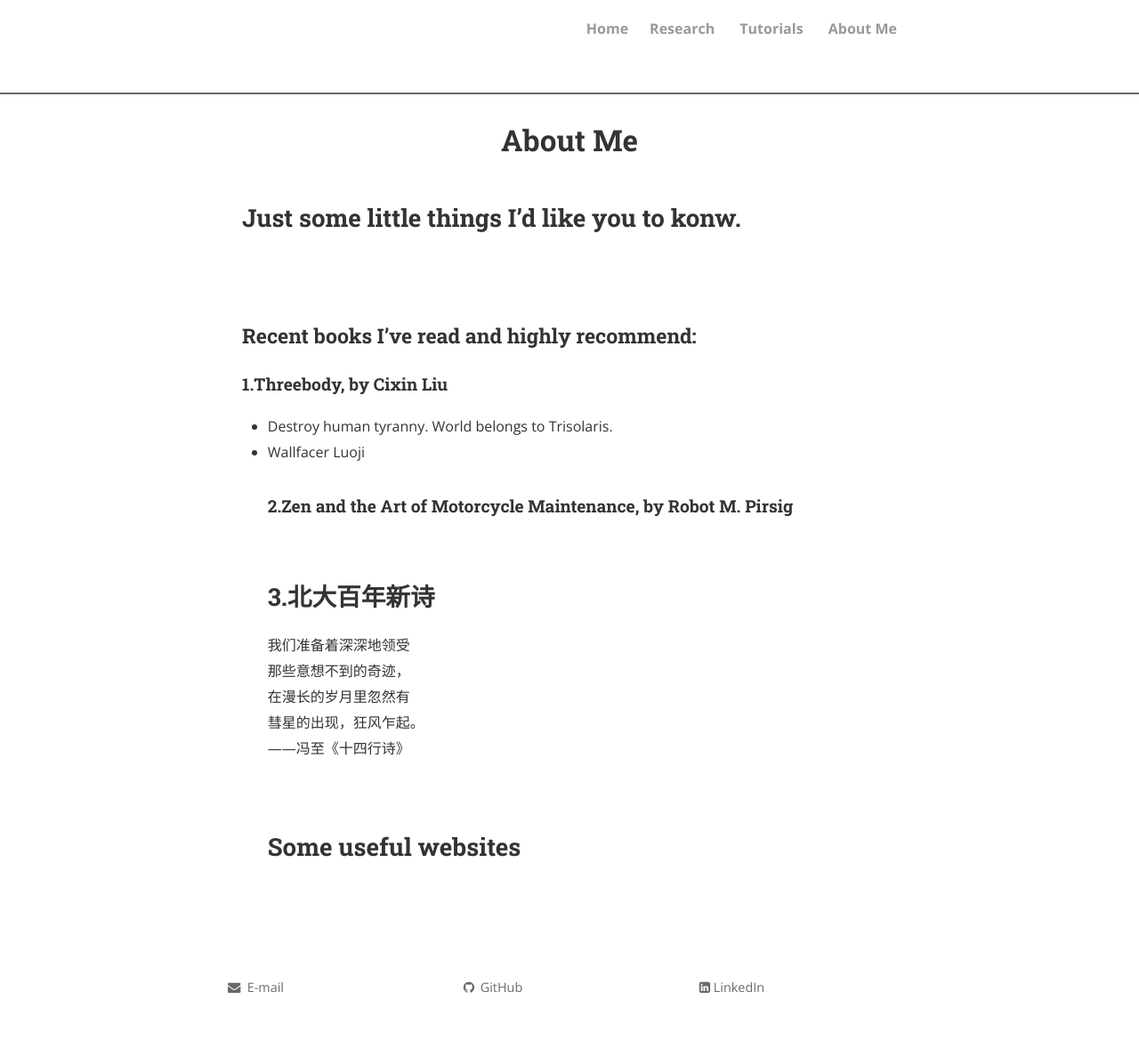
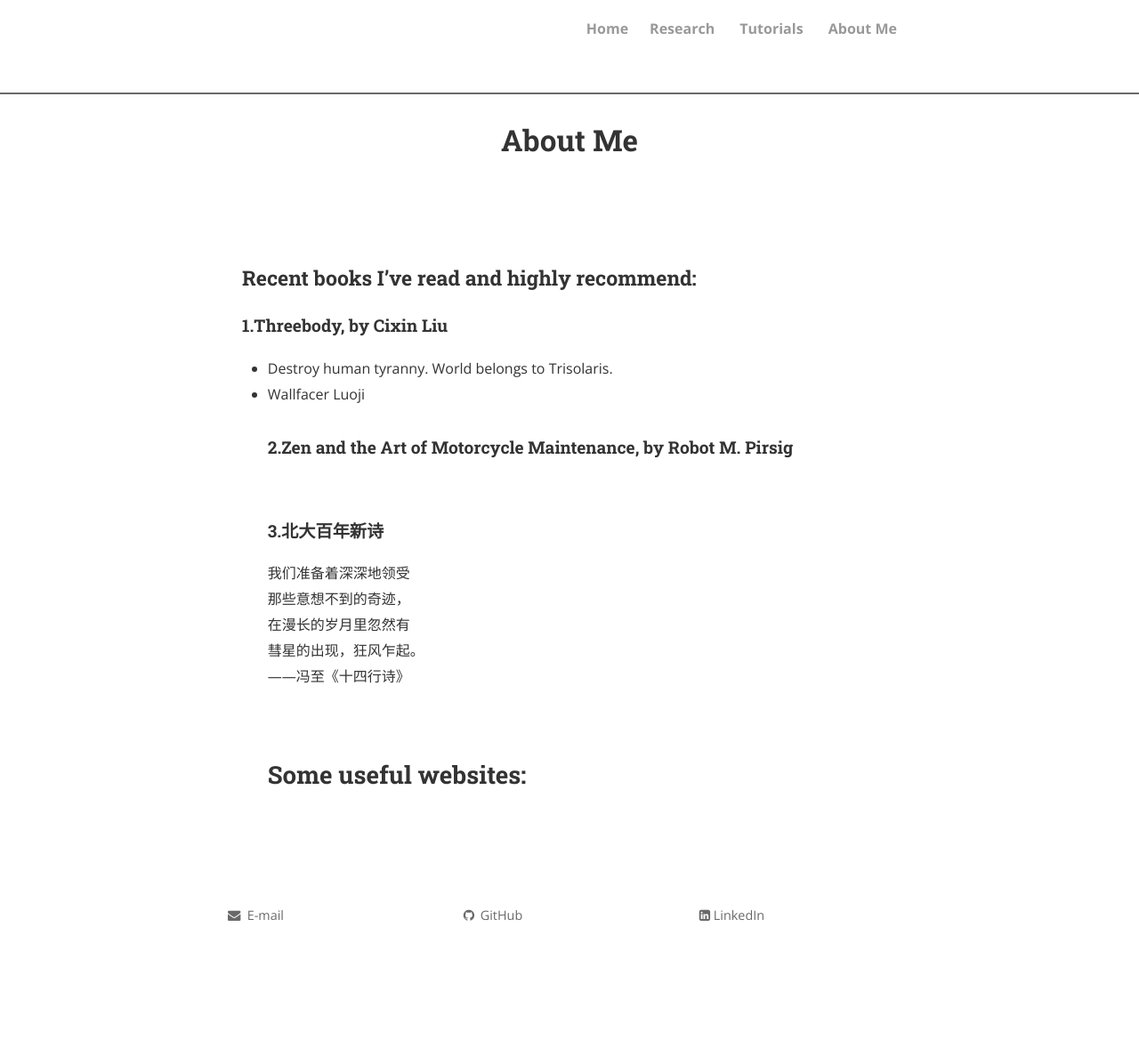
Before and after one commit to Yunga-Wu/Yunga-Wu.github.io, a Jekyll site: the page built from about.md, in a window 1280 px wide. Shown: the whole page at 89% size. Built offline with Jekyll 4.4.1, drawn with Linux system fonts in a browser that asks for light colours; nearby versions of some CDN libraries; comment, search, counter and statistics services are not loaded; a style sheet for code colours, icons or effects is not loaded; after the commit the page ends 1088 px from its top, so only the background shows below that.

Commit message:
Update about.md

```diff
--- a/about.md
+++ b/about.md
@@ -3,9 +3,6 @@ layout: page
 title: About Me
 permalink: /about/
 ---
-
-## Just some little things I'd like you to konw.
-
 <br>
 <br>
 ### Recent books I've read and highly recommend:
@@ -15,7 +12,7 @@ permalink: /about/
 <br>
 #### 2.Zen and the Art of Motorcycle Maintenance, by Robot M. Pirsig
 <br>
-## 3.北大百年新诗
+#### 3.北大百年新诗
 我们准备着深深地领受
 那些意想不到的奇迹，
 在漫长的岁月里忽然有
@@ -23,6 +20,6 @@ permalink: /about/
 ——冯至《十四行诗》
 <br>
 <br>
-## Some useful websites
+## Some useful websites:
 <br>
 <br>
```
